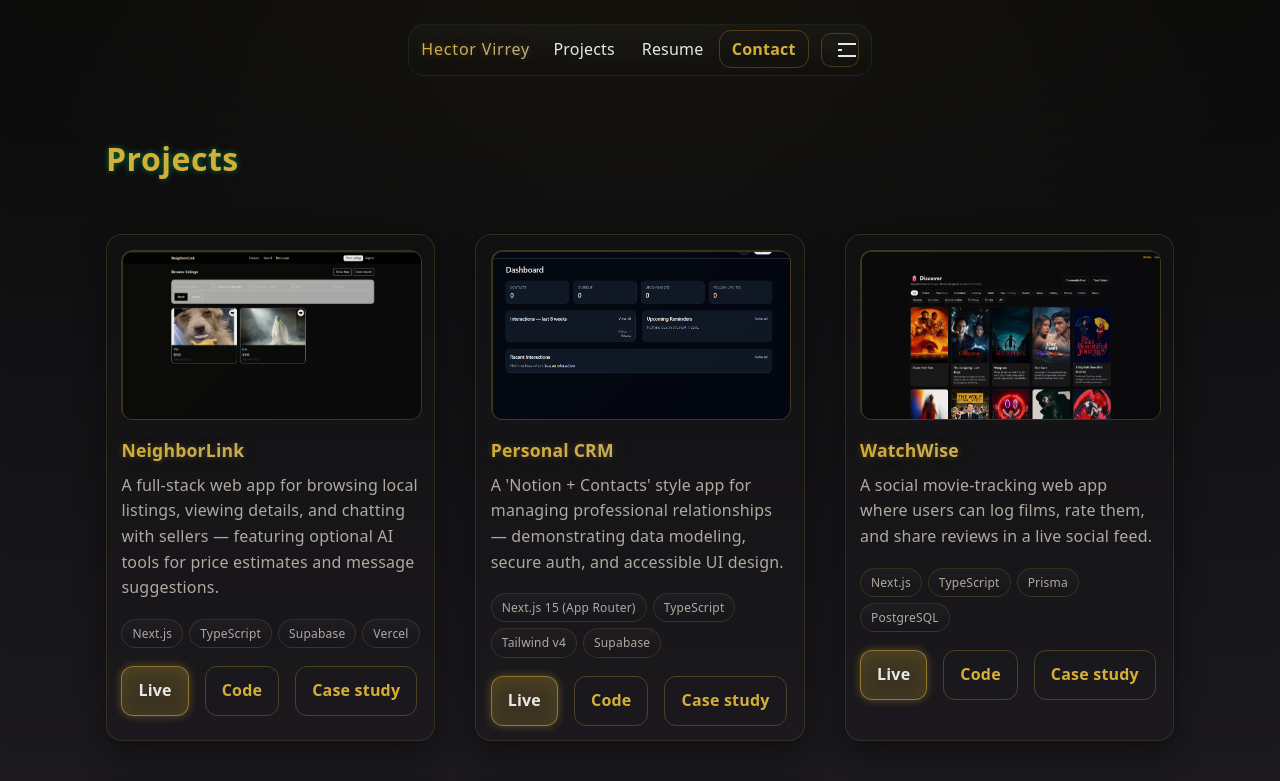
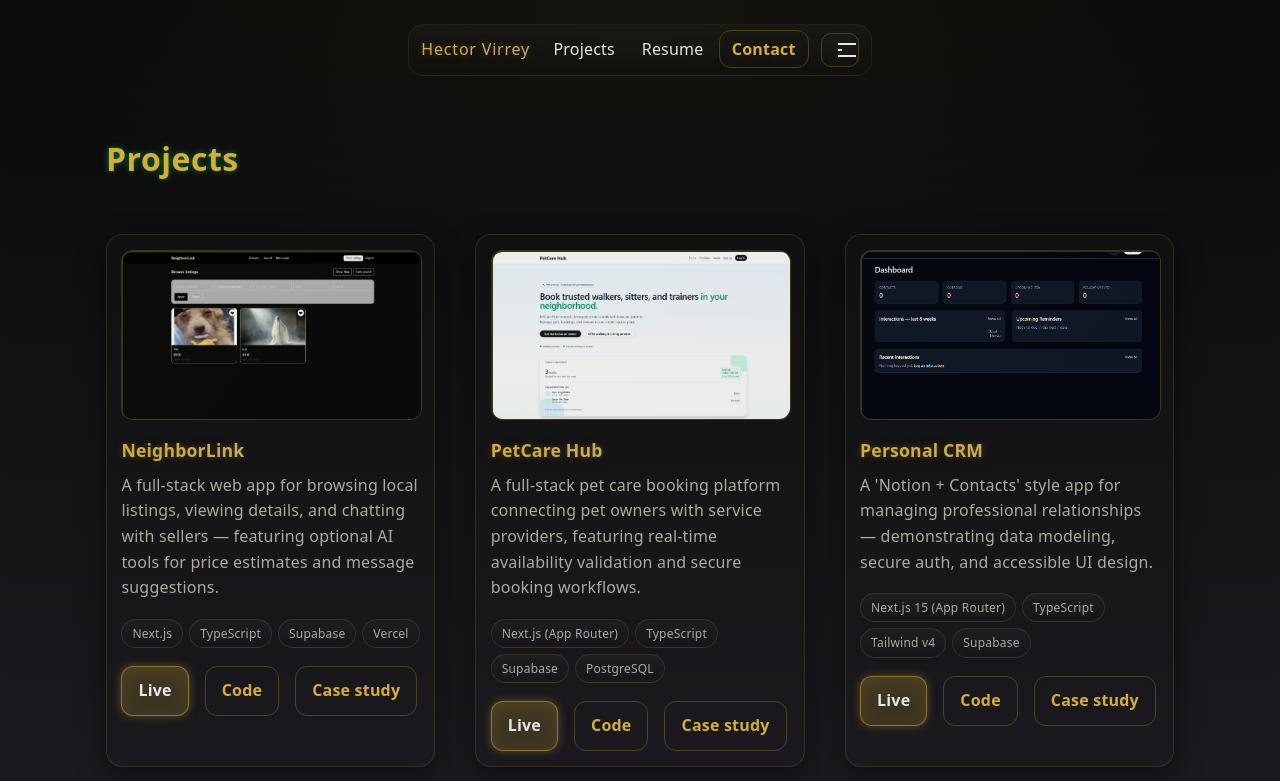
Before and after one commit to BusshiiQT/Portfolio, a Next.js app: page /projects in a window 1280 px wide. Shown: the top 781 px of the page. Built offline with nearby package versions, Linux system fonts and the light colour scheme.

Commit message:
Add PetCare Hub project

```diff
--- a/data/projects.ts
+++ b/data/projects.ts
@@ -30,7 +30,7 @@ export const projects: Project[] = [
     ],
     tech: ["Next.js", "TypeScript", "Supabase", "Vercel", "OpenAI API"],
     liveUrl: "https://neighborlink-gules.vercel.app",
-    repoUrl: "https://github.com/BusshiiQT/Neighborlink", // updated
+    repoUrl: "https://github.com/BusshiiQT/Neighborlink",
     image: "/images/neighborlink-1.png",
     images: [
       "/images/neighborlink-1.png",
@@ -53,6 +53,53 @@ export const projects: Project[] = [
       ]
     }
   },
+
+  {
+    title: "PetCare Hub",
+    slug: "petcare-hub",
+    summary:
+      "A full-stack pet care booking platform connecting pet owners with service providers, featuring real-time availability validation and secure booking workflows.",
+    highlights: [
+      "Server-side provider availability validation.",
+      "Conflict-safe booking with overlap prevention.",
+      "Role-based dashboards for owners and providers."
+    ],
+    tech: [
+      "Next.js (App Router)",
+      "TypeScript",
+      "Supabase",
+      "PostgreSQL",
+      "Vercel"
+    ],
+    liveUrl: "https://petcare-hub.vercel.app",
+    repoUrl: "https://github.com/BusshiiQT/petcare-hub",
+    image: "/images/petcare-hub1.png",
+    images: [
+      "/images/petcare-hub1.png",
+      "/images/petcare-hub2.png",
+      "/images/petcare-hub3.png",
+      "/images/petcare-hub4.png",
+      "/images/petcare-hub5.png",
+      "/images/petcare-hub6.png",
+      "/images/petcare-hub7.png",
+    ],
+    caseStudy: {
+      overview:
+        "PetCare Hub is a production-ready scheduling platform designed to safely match pet owners with service providers while preventing double bookings and invalid time selections.",
+      problem:
+        "Many booking platforms rely on client-side validation, leading to race conditions and double-bookings.",
+      solution: [
+        "Implemented server-side availability checks against provider schedules.",
+        "Added overlap detection for pending and confirmed bookings.",
+        "Used Supabase Postgres with enforced constraints for data integrity."
+      ],
+      impact: [
+        "Eliminated booking conflicts at the database level.",
+        "Improved reliability and trust for both pet owners and providers."
+      ]
+    }
+  },
+
   {
     title: "Personal CRM",
     slug: "personal-crm",
@@ -71,7 +118,7 @@ export const projects: Project[] = [
       "Vercel"
     ],
     liveUrl: "https://personal-crm-phi.vercel.app",
-    repoUrl: "https://github.com/BusshiiQT/Personal-CRM", // updated
+    repoUrl: "https://github.com/BusshiiQT/Personal-CRM",
     image: "/images/personal-crm-1.png",
     images: [
       "/images/personal-crm-1.png",
@@ -93,6 +140,7 @@ export const projects: Project[] = [
       ]
     }
   },
+
   {
     title: "WatchWise",
     slug: "watchwise",
@@ -105,7 +153,7 @@ export const projects: Project[] = [
     ],
     tech: ["Next.js", "TypeScript", "Prisma", "PostgreSQL", "Vercel"],
     liveUrl: "https://watch-wise-7t72.vercel.app",
-    repoUrl: "https://github.com/BusshiiQT/WatchWise", // updated
+    repoUrl: "https://github.com/BusshiiQT/WatchWise",
     image: "/images/watchwise-1.png",
     images: [
       "/images/watchwise-1.png",
```
